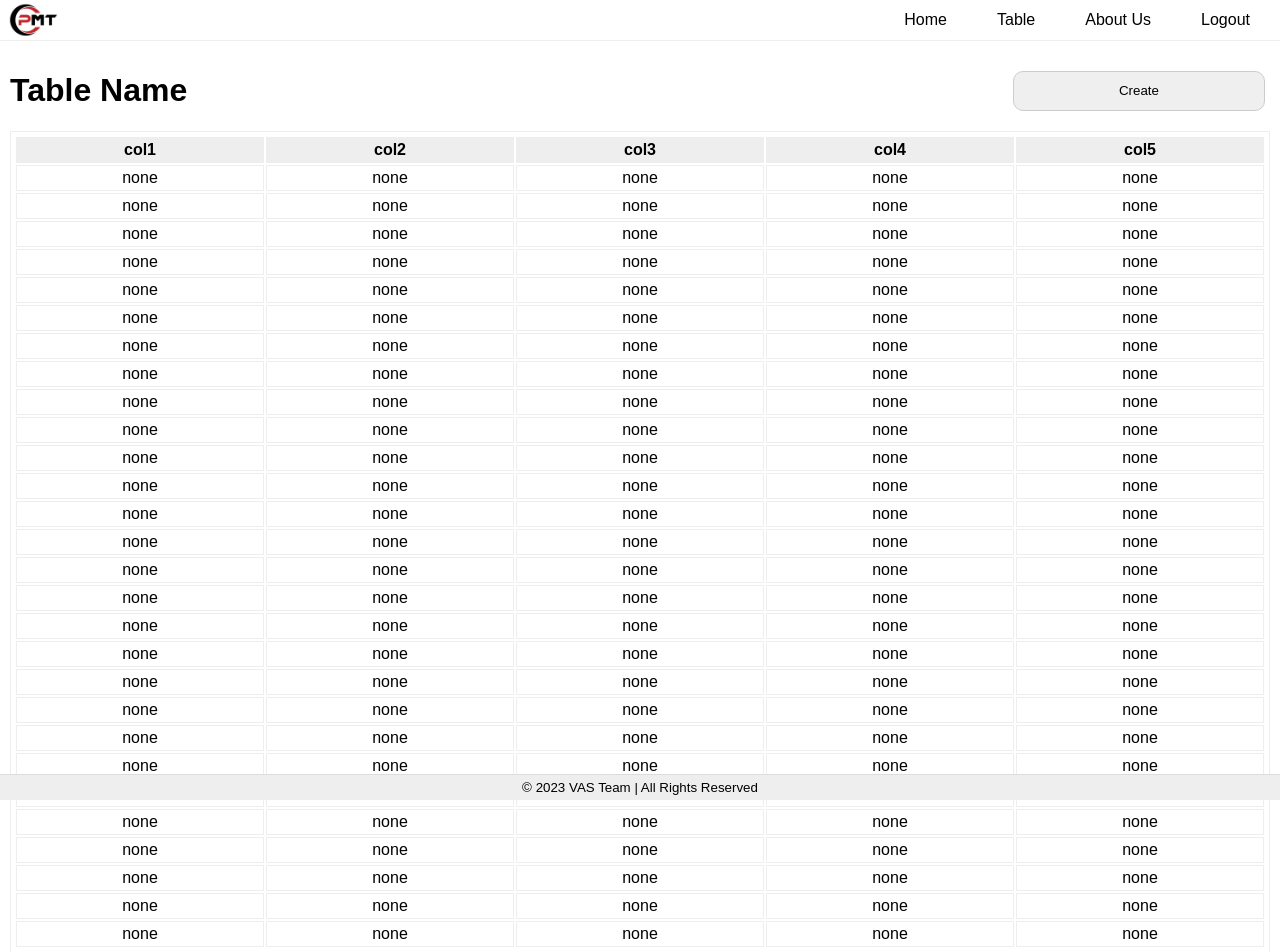
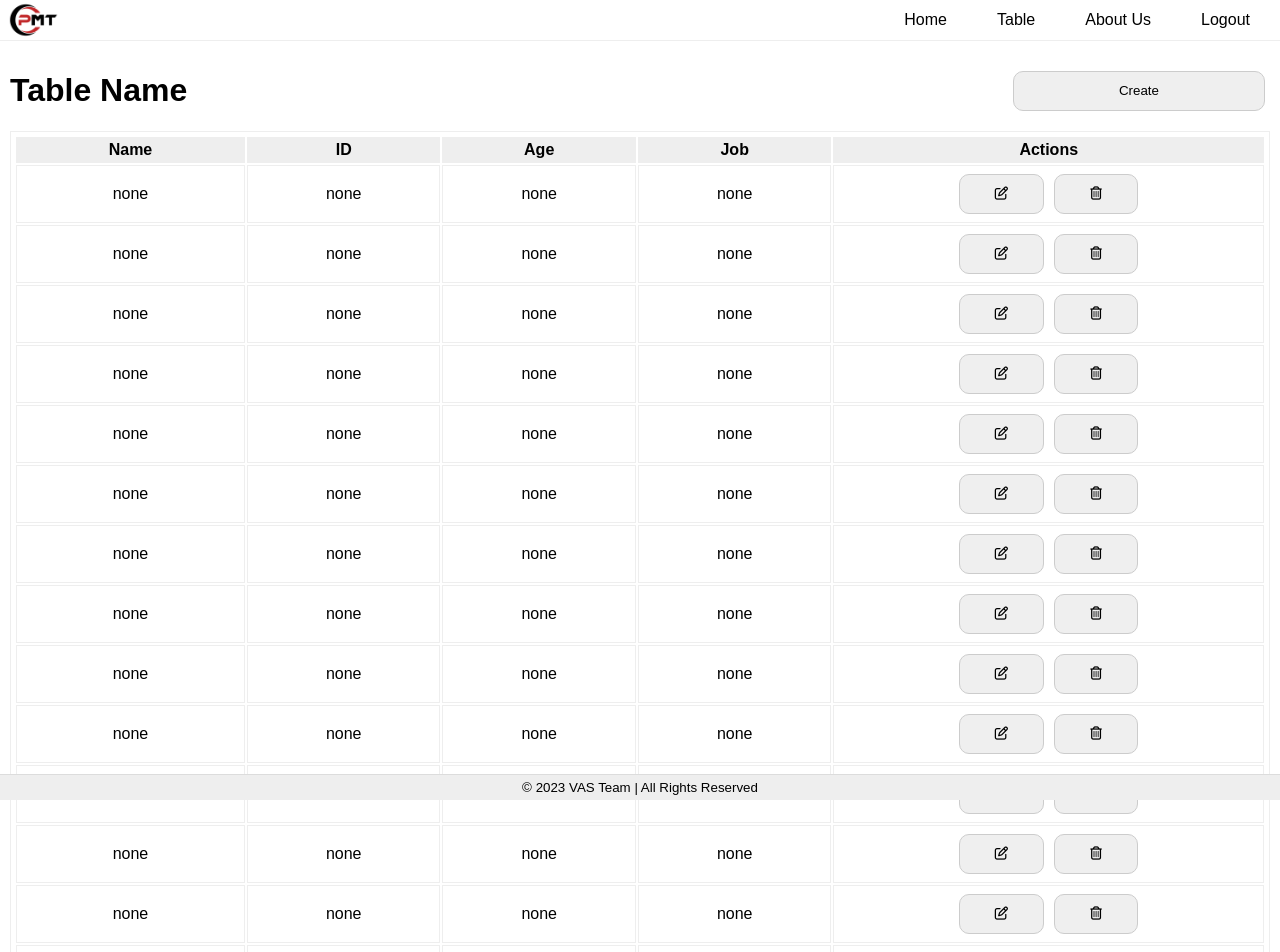
Before and after one commit to NadaAlfowey/Profile-Management-Tool, a React (Create React App) app: page /table in a window 1280 px wide. Shown: the top 952 px of the page. Built offline with nearby package versions, Linux system fonts and the light colour scheme.

Commit message:
added changes to the design

```diff
--- a/public/index.html
+++ b/public/index.html
@@ -2,7 +2,7 @@
 <html lang="en">
   <head>
     <meta charset="utf-8" />
-    <link rel="icon" href="%PUBLIC_URL%/favicon.ico" />
+    <link rel="icon" href="PMTLogo.png" />
     <meta name="viewport" content="width=device-width, initial-scale=1" />
     <meta name="theme-color" content="#000000" />
     <meta
@@ -10,6 +10,7 @@
       content="Web site created using create-react-app"
     />
     <link rel="apple-touch-icon" href="%PUBLIC_URL%/logo192.png" />
+    <link rel="stylesheet" href="https://cdnjs.cloudflare.com/ajax/libs/font-awesome/6.3.0/css/all.min.css" />
     <!--
       manifest.json provides metadata used when your web app is installed on a
       user's mobile device or desktop. See https://developers.google.com/web/fundamentals/web-app-manifest/
--- a/src/components/aboutUs/aboutus.css
+++ b/src/components/aboutUs/aboutus.css
@@ -25,6 +25,8 @@ header {
 }
 .aboutusparagraph{
     text-align: justify;
+    padding-left: 40px;
+    padding-right: 40px;
 }
 
 p {
--- a/src/components/table/table.js
+++ b/src/components/table/table.js
@@ -8,211 +8,175 @@ function Table() {
                 <div className="table-container">
                     <div className="pretable">
                         <h1>Table Name</h1>
-                        <button>Create</button>
+                        <button className='createbutton'>Create</button>
                     </div>
                     <table>
                         <tr>
-                            <th>col1</th>
-                            <th>col2</th>
-                            <th>col3</th>
-                            <th>col4</th>
-                            <th>col5</th>
+                            <th>Name</th>
+                            <th>ID</th>
+                            <th>Age</th>
+                            <th>Job</th>
+                            <th>Actions</th>
                         </tr>
                         <tr>
                             <td>none</td>
                             <td>none</td>
                             <td>none</td>
                             <td>none</td>
-                            <td>none</td>
+                            <td className='actions'>
+                            <button><i class="fa-regular fa-pen-to-square"></i></button>
+                            <button><i class="fa-regular fa-trash-can"></i></button>
+                            </td>
                         </tr>
                         <tr>
                             <td>none</td>
                             <td>none</td>
                             <td>none</td>
                             <td>none</td>
-                            <td>none</td>
+                            <td className='actions'>
+                            <button><i class="fa-regular fa-pen-to-square"></i></button>
+                            <button><i class="fa-regular fa-trash-can"></i></button>
+                            </td>
                         </tr>
                         <tr>
                             <td>none</td>
                             <td>none</td>
                             <td>none</td>
                             <td>none</td>
-                            <td>none</td>
+                            <td className='actions'>
+                            <button><i class="fa-regular fa-pen-to-square"></i></button>
+                            <button><i class="fa-regular fa-trash-can"></i></button>
+                            </td>
                         </tr>
                         <tr>
                             <td>none</td>
                             <td>none</td>
                             <td>none</td>
                             <td>none</td>
-                            <td>none</td>
+                            <td className='actions'>
+                            <button><i class="fa-regular fa-pen-to-square"></i></button>
+                            <button><i class="fa-regular fa-trash-can"></i></button>
+                            </td>
                         </tr>
                         <tr>
                             <td>none</td>
                             <td>none</td>
                             <td>none</td>
                             <td>none</td>
-                            <td>none</td>
+                            <td className='actions'>
+                            <button><i class="fa-regular fa-pen-to-square"></i></button>
+                            <button><i class="fa-regular fa-trash-can"></i></button>
+                            </td>
                         </tr>
                         <tr>
                             <td>none</td>
                             <td>none</td>
                             <td>none</td>
                             <td>none</td>
-                            <td>none</td>
+                            <td className='actions'>
+                            <button><i class="fa-regular fa-pen-to-square"></i></button>
+                            <button><i class="fa-regular fa-trash-can"></i></button>
+                            </td>
                         </tr>
                         <tr>
                             <td>none</td>
                             <td>none</td>
                             <td>none</td>
                             <td>none</td>
-                            <td>none</td>
+                            <td className='actions'>
+                            <button><i class="fa-regular fa-pen-to-square"></i></button>
+                            <button><i class="fa-regular fa-trash-can"></i></button>
+                            </td>
                         </tr>
                         <tr>
                             <td>none</td>
                             <td>none</td>
                             <td>none</td>
                             <td>none</td>
-                            <td>none</td>
+                            <td className='actions'>
+                            <button><i class="fa-regular fa-pen-to-square"></i></button>
+                            <button><i class="fa-regular fa-trash-can"></i></button>
+                            </td>
                         </tr>
                         <tr>
                             <td>none</td>
                             <td>none</td>
                             <td>none</td>
                             <td>none</td>
-                            <td>none</td>
+                            <td className='actions'>
+                            <button><i class="fa-regular fa-pen-to-square"></i></button>
+                            <button><i class="fa-regular fa-trash-can"></i></button>
+                            </td>
                         </tr>
                         <tr>
                             <td>none</td>
                             <td>none</td>
                             <td>none</td>
                             <td>none</td>
-                            <td>none</td>
+                            <td className='actions'>
+                            <button><i class="fa-regular fa-pen-to-square"></i></button>
+                            <button><i class="fa-regular fa-trash-can"></i></button>
+                            </td>
                         </tr>
                         <tr>
                             <td>none</td>
                             <td>none</td>
                             <td>none</td>
                             <td>none</td>
-                            <td>none</td>
+                            <td className='actions'>
+                            <button><i class="fa-regular fa-pen-to-square"></i></button>
+                            <button><i class="fa-regular fa-trash-can"></i></button>
+                            </td>
                         </tr>
                         <tr>
                             <td>none</td>
                             <td>none</td>
                             <td>none</td>
                             <td>none</td>
-                            <td>none</td>
+                            <td className='actions'>
+                            <button><i class="fa-regular fa-pen-to-square"></i></button>
+                            <button><i class="fa-regular fa-trash-can"></i></button>
+                            </td>
                         </tr>
                         <tr>
                             <td>none</td>
                             <td>none</td>
                             <td>none</td>
                             <td>none</td>
-                            <td>none</td>
+                            <td className='actions'>
+                            <button><i class="fa-regular fa-pen-to-square"></i></button>
+                            <button><i class="fa-regular fa-trash-can"></i></button>
+                            </td>
                         </tr>
                         <tr>
                             <td>none</td>
                             <td>none</td>
                             <td>none</td>
                             <td>none</td>
-                            <td>none</td>
+                            <td className='actions'>
+                            <button><i class="fa-regular fa-pen-to-square"></i></button>
+                            <button><i class="fa-regular fa-trash-can"></i></button>
+                            </td>
                         </tr>
                         <tr>
                             <td>none</td>
                             <td>none</td>
                             <td>none</td>
                             <td>none</td>
-                            <td>none</td>
+                            <td className='actions'>
+                            <button><i class="fa-regular fa-pen-to-square"></i></button>
+                            <button><i class="fa-regular fa-trash-can"></i></button>
+                            </td>
                         </tr>
                         <tr>
                             <td>none</td>
                             <td>none</td>
                             <td>none</td>
                             <td>none</td>
-                            <td>none</td>
-                        </tr>
-                        <tr>
-                            <td>none</td>
-                            <td>none</td>
-                            <td>none</td>
-                            <td>none</td>
-                            <td>none</td>
-                        </tr>
-                        <tr>
-                            <td>none</td>
-                            <td>none</td>
-                            <td>none</td>
-                            <td>none</td>
-                            <td>none</td>
-                        </tr>
-                        <tr>
-                            <td>none</td>
-                            <td>none</td>
-                            <td>none</td>
-                            <td>none</td>
-                            <td>none</td>
-                        </tr>
-                        <tr>
-                            <td>none</td>
-                            <td>none</td>
-                            <td>none</td>
-                            <td>none</td>
-                            <td>none</td>
-                        </tr>
-                        <tr>
-                            <td>none</td>
-                            <td>none</td>
-                            <td>none</td>
-                            <td>none</td>
-                            <td>none</td>
-                        </tr>
-                        <tr>
-                            <td>none</td>
-                            <td>none</td>
-                            <td>none</td>
-                            <td>none</td>
-                            <td>none</td>
-                        </tr>
-                        <tr>
-                            <td>none</td>
-                            <td>none</td>
-                            <td>none</td>
-                            <td>none</td>
-                            <td>none</td>
-                        </tr>
-                        <tr>
-                            <td>none</td>
-                            <td>none</td>
-                            <td>none</td>
-                            <td>none</td>
-                            <td>none</td>
-                        </tr>
-                        <tr>
-                            <td>none</td>
-                            <td>none</td>
-                            <td>none</td>
-                            <td>none</td>
-                            <td>none</td>
-                        </tr>
-                        <tr>
-                            <td>none</td>
-                            <td>none</td>
-                            <td>none</td>
-                            <td>none</td>
-                            <td>none</td>
-                        </tr>
-                        <tr>
-                            <td>none</td>
-                            <td>none</td>
-                            <td>none</td>
-                            <td>none</td>
-                            <td>none</td>
-                        </tr>
-                        <tr>
-                            <td>none</td>
-                            <td>none</td>
-                            <td>none</td>
-                            <td>none</td>
-                            <td>none</td>
+                            <td className='actions'>
+                            <button><i class="fa-regular fa-pen-to-square"></i></button>
+                            <button><i class="fa-regular fa-trash-can"></i></button>
+                            </td>
                         </tr>
                     </table>
                 </div>
```
Also changed, not shown: src/components/landingPage/landingPage.js (+0 -9 lines), src/components/signup/signup.css (+14 -0 lines), src/components/table/table.css (+9 -1 lines), public/PMTLogo.png (added).
